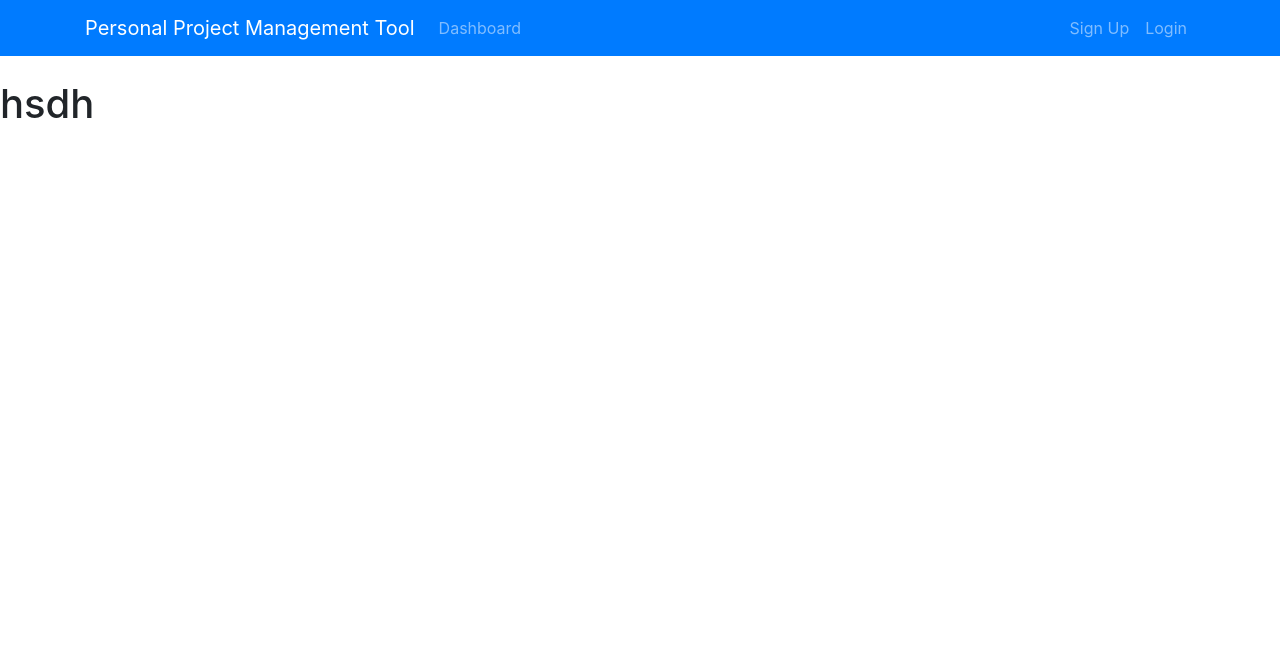
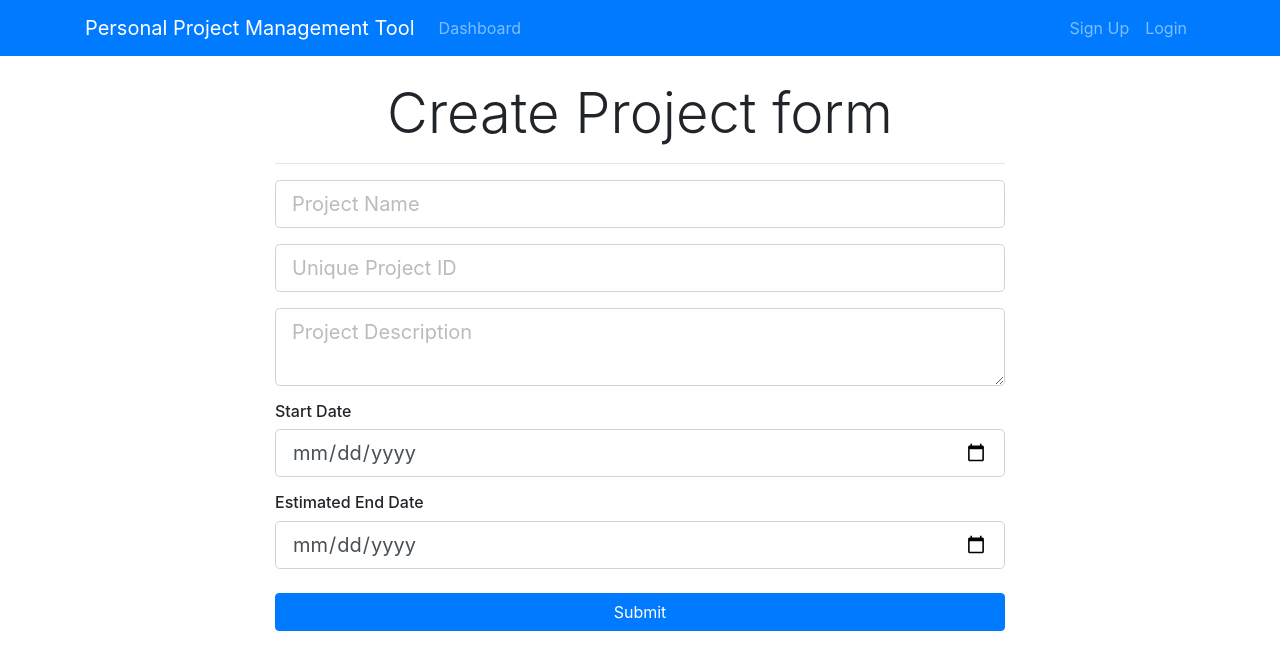
Before and after one commit to johnnyaustor/fullstack-spring-and-reactjs, a React (Create React App) app in the folder 01/ppmtool-react-client/: page /addProject in a window 1280 px wide. Shown: the top 670 px of the page. Built offline with nearby package versions, Linux system fonts and the light colour scheme.

Commit message:
form, state

```diff
--- a/01/ppmtool-react-client/src/components/Project/AddProject.js
+++ b/01/ppmtool-react-client/src/components/Project/AddProject.js
@@ -1,10 +1,109 @@
 import React, { Component } from "react";
 
 class AddProject extends Component {
+  constructor() {
+    super();
+
+    this.state = {
+      projectName: "",
+      projectIdentifier: "",
+      description: "",
+      start_date: "",
+      end_date: ""
+    };
+
+    this.onChange = this.onChange.bind(this);
+    this.onSubmit = this.onSubmit.bind(this);
+  }
+
+  onChange(e) {
+    this.setState({ [e.target.name]: e.target.value });
+  }
+
+  onSubmit(e) {
+    e.preventDefault();
+    // e.preventDefault();
+    const newProject = {
+      projectName: this.state.projectName,
+      projectIdentifier: this.state.projectIdentifier,
+      description: this.state.description,
+      start_date: this.state.start_date,
+      end_date: this.state.end_date
+    };
+
+    console.log(newProject);
+  }
+
   render() {
     return (
-      <div>
-        <h1>hsdh</h1>
+      <div className="project">
+        <div className="container">
+          <div className="row">
+            <div className="col-md-8 m-auto">
+              <h5 className="display-4 text-center">Create Project form</h5>
+              <hr />
+              <form onSubmit={this.onSubmit}>
+                <div className="form-group">
+                  <input
+                    type="text"
+                    className="form-control form-control-lg "
+                    placeholder="Project Name"
+                    name="projectName"
+                    value={this.state.projectName}
+                    onChange={this.onChange}
+                  />
+                </div>
+                <div className="form-group">
+                  <input
+                    type="text"
+                    className="form-control form-control-lg"
+                    placeholder="Unique Project ID"
+                    name="projectIdentifier"
+                    value={this.state.projectIdentifier}
+                    onChange={this.onChange}
+                  />
+                </div>
+                {
+                  // <!-- disabled for Edit Only!! remove "disabled" for the Create operation -->
+                }
+                <div className="form-group">
+                  <textarea
+                    className="form-control form-control-lg"
+                    placeholder="Project Description"
+                    name="description"
+                    value={this.state.description}
+                    onChange={this.onChange}
+                  ></textarea>
+                </div>
+                <h6>Start Date</h6>
+                <div className="form-group">
+                  <input
+                    type="date"
+                    className="form-control form-control-lg"
+                    name="start_date"
+                    value={this.state.start_date}
+                    onChange={this.onChange}
+                  />
+                </div>
+                <h6>Estimated End Date</h6>
+                <div className="form-group">
+                  <input
+                    type="date"
+                    className="form-control form-control-lg"
+                    name="end_date"
+                    value={this.state.end_date}
+                    onChange={this.onChange}
+                  />
+                </div>
+
+                <input
+                  type="submit"
+                  className="btn btn-primary btn-block mt-4"
+                />
+              </form>
+            </div>
+          </div>
+        </div>
       </div>
     );
   }
```
